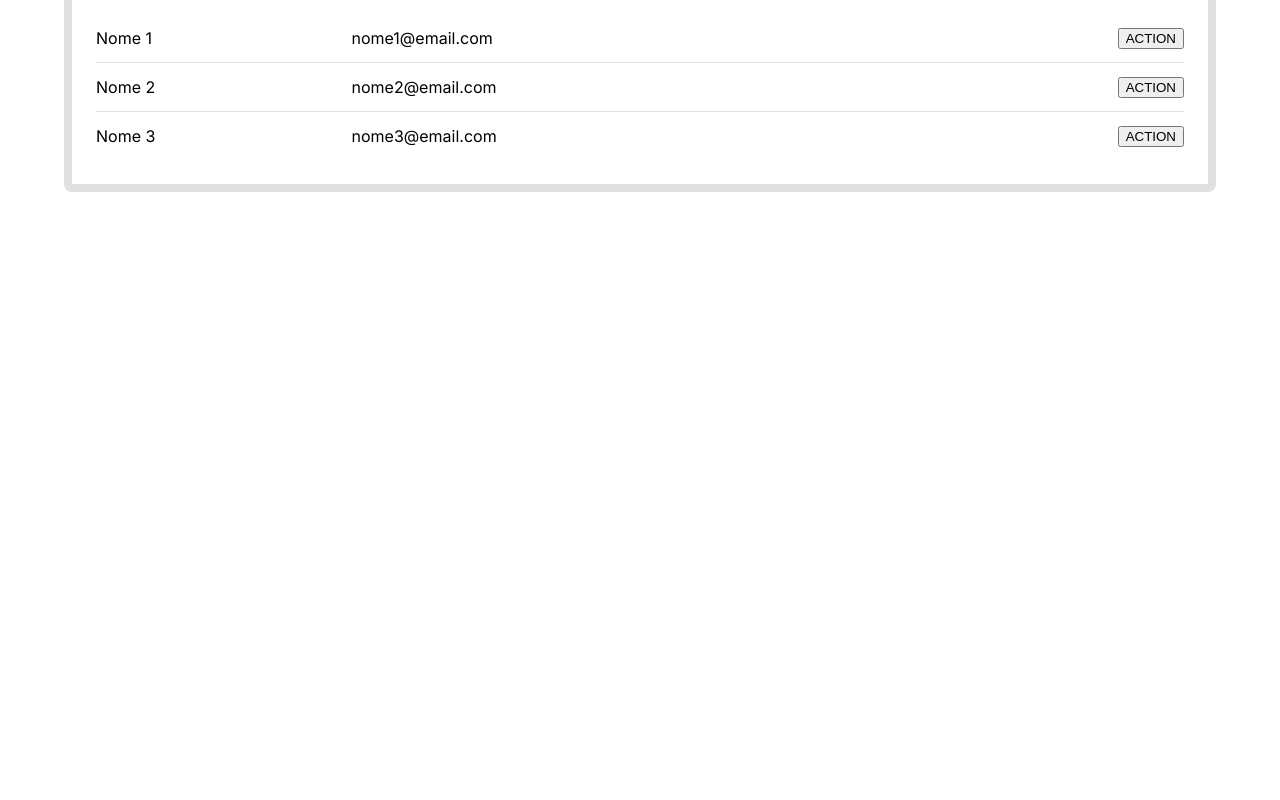
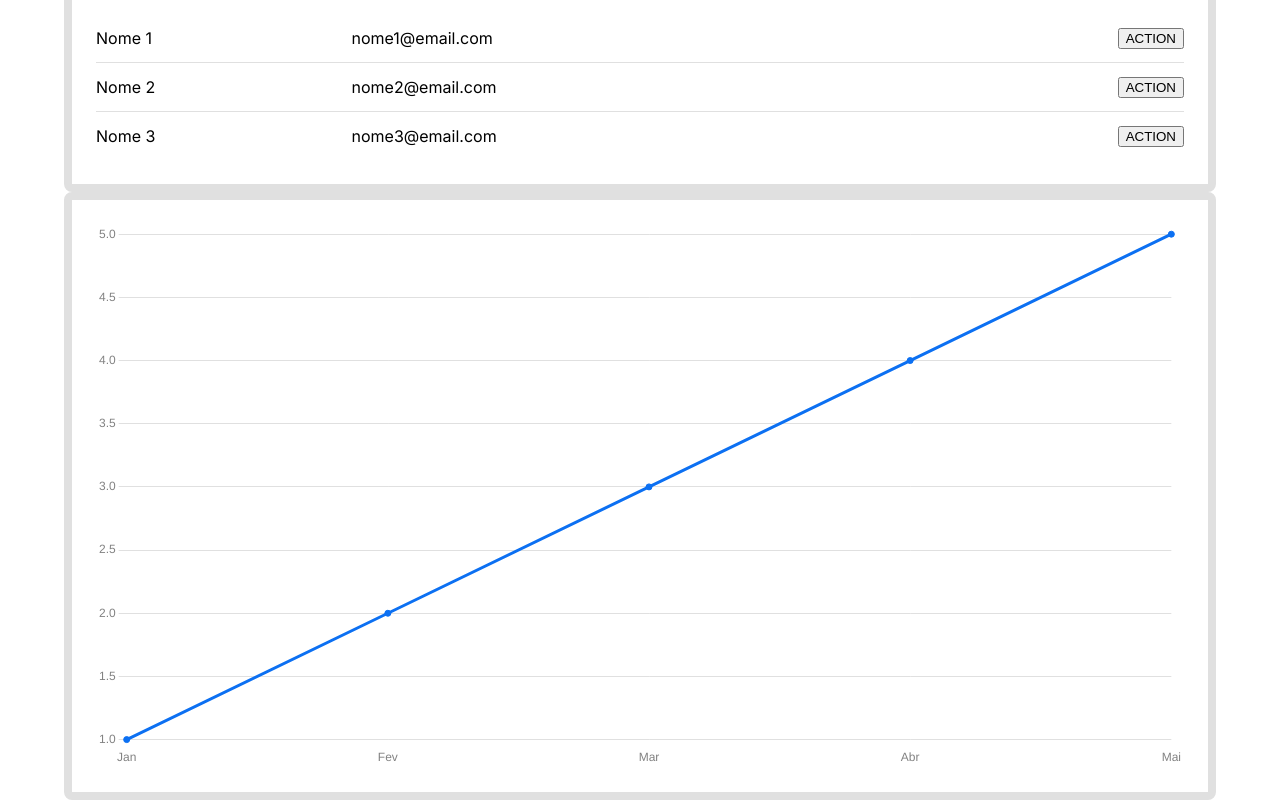
Before and after one commit to maicontibola/dnc-sales-dashboard-mat, a React (Vite) app: page /home in a window 1280 px wide. Shown: the part 532-1332 px from the top of the page. Before the commit the page ends 800 px from the top, so only its background shows below. Built offline with nearby package versions, Linux system fonts and the light colour scheme.

Commit message:
Feat: chart-component

```diff
--- a/package.json
+++ b/package.json
@@ -14,10 +14,12 @@
     "@emotion/styled": "^11.14.1",
     "@mui/material": "^7.1.2",
     "@types/styled-components": "^5.1.34",
+    "chart.js": "^4.5.0",
     "eslint-config-prettier": "^10.1.5",
     "eslint-plugin-import": "^2.32.0",
     "eslint-plugin-prettier": "^5.5.1",
     "react": "^19.1.0",
+    "react-chartjs-2": "^5.3.0",
     "react-dom": "^19.1.0",
     "react-router-dom": "^7.6.3",
     "style-components": "^0.1.0",
--- /dev/null
+++ b/src/components/CustomChart.tsx
@@ -0,0 +1,84 @@
+import { useTheme } from 'styled-components'
+import {
+  Chart as ChartJS,
+  CategoryScale,
+  LinearScale,
+  BarElement,
+  PointElement,
+  LineElement,
+  Title,
+  Tooltip,
+  Legend,
+} from 'chart.js'
+
+import { Line } from 'react-chartjs-2'
+import { Bar } from 'react-chartjs-2'
+import type { CustomChartProps } from '@/types'
+
+ChartJS.register(
+  CategoryScale,
+  LinearScale,
+  BarElement,
+  PointElement,
+  LineElement,
+  Title,
+  Tooltip,
+  Legend
+)
+
+function CustomChart(props: CustomChartProps) {
+  const { data, labels, type } = props
+  const theme = useTheme()
+
+  const options = {
+    responsive: true,
+    scaleShowVerticalLines: false,
+    scales: {
+      x: {
+        border: {
+          display: false,
+        },
+        grid: {
+          display: false,
+        },
+        ticks: {
+          color: theme.typographies.subtitle,
+        },
+      },
+      y: {
+        border: {
+          display: false,
+        },
+        grid: {
+          color: theme.appDefaultStroke,
+        },
+        ticks: {
+          color: theme.typographies.subtitle,
+        },
+      },
+    },
+    plugins: {
+      legend: {
+        display: false,
+      },
+    },
+  }
+
+  const chartData = {
+    labels,
+    datasets: [
+      {
+        data: data,
+        borderColor: 'rgb(12,112,242)',
+        backgroundColor: 'rgb(12,112,242,1)',
+      },
+    ],
+  }
+  return type === 'bar' ? (
+    <Bar options={options} data={chartData} />
+  ) : (
+    <Line options={options} data={chartData} />
+  )
+}
+
+export default CustomChart
--- a/src/components/index.ts
+++ b/src/components/index.ts
@@ -2,6 +2,7 @@
 export { default as AvatarList } from './AvatarList';
 export { default as CustomTable } from './CustomTable';
 export { default as FormComponent } from './FormComponent';
+export { default as CustomChart } from './CustomChart';
 export { default as Header } from './Header';
 export * from './BannerImage';
 export * from './CardComponent';
--- a/src/pages/Home.tsx
+++ b/src/pages/Home.tsx
@@ -1,4 +1,10 @@
-import { AvatarList, CardComponent, CustomTable, Header } from '@/components'
+import {
+  AvatarList,
+  CardComponent,
+  CustomChart,
+  CustomTable,
+  Header,
+} from '@/components'
 import { Container } from '@mui/material'
 
 import { currencyConvert } from '@/utils'
@@ -54,6 +60,13 @@
             rows={mockTableData.rows}
           />
         </CardComponent>
+        <CardComponent>
+          <CustomChart
+            labels={['Jan', 'Fev', 'Mar', 'Abr', 'Mai']}
+            data={[1, 2, 3, 4, 5]}
+            type="line"
+          />
+        </CardComponent>
       </Container>
     </>
   )
--- /dev/null
+++ b/src/types/customChart.d.ts
@@ -0,0 +1,5 @@
+export interface CustomChartProps {
+    labels: string[]
+    data: number[]
+    type: 'line' | 'bar'
+}
--- a/src/types/index.ts
+++ b/src/types/index.ts
@@ -3,3 +3,4 @@
 export * from './typographies'
 export * from './avatarsList'
 export * from './customTable'
+export * from './customChart'
```
Also changed, not shown: 1 other file (tests, documents, lock files or other folders).
